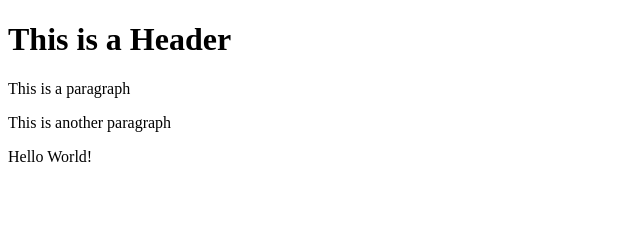
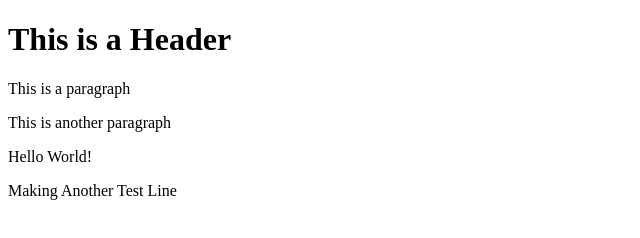
Before and after one commit to reyemarv/git-test, a website: page index.html in a window 1280 px wide. Shown: the whole page, without its empty margins (0-640 px from the left). Drawn offline with Linux system fonts and the light colour scheme.

Commit message:
running test

```diff
--- a/index.html
+++ b/index.html
@@ -5,5 +5,6 @@
         <p>This is a paragraph</p>
         <p>This is another paragraph</p>
         <p>Hello World!</p>
+        <p>Making Another Test Line</p>
     </body>
 </html>
```
